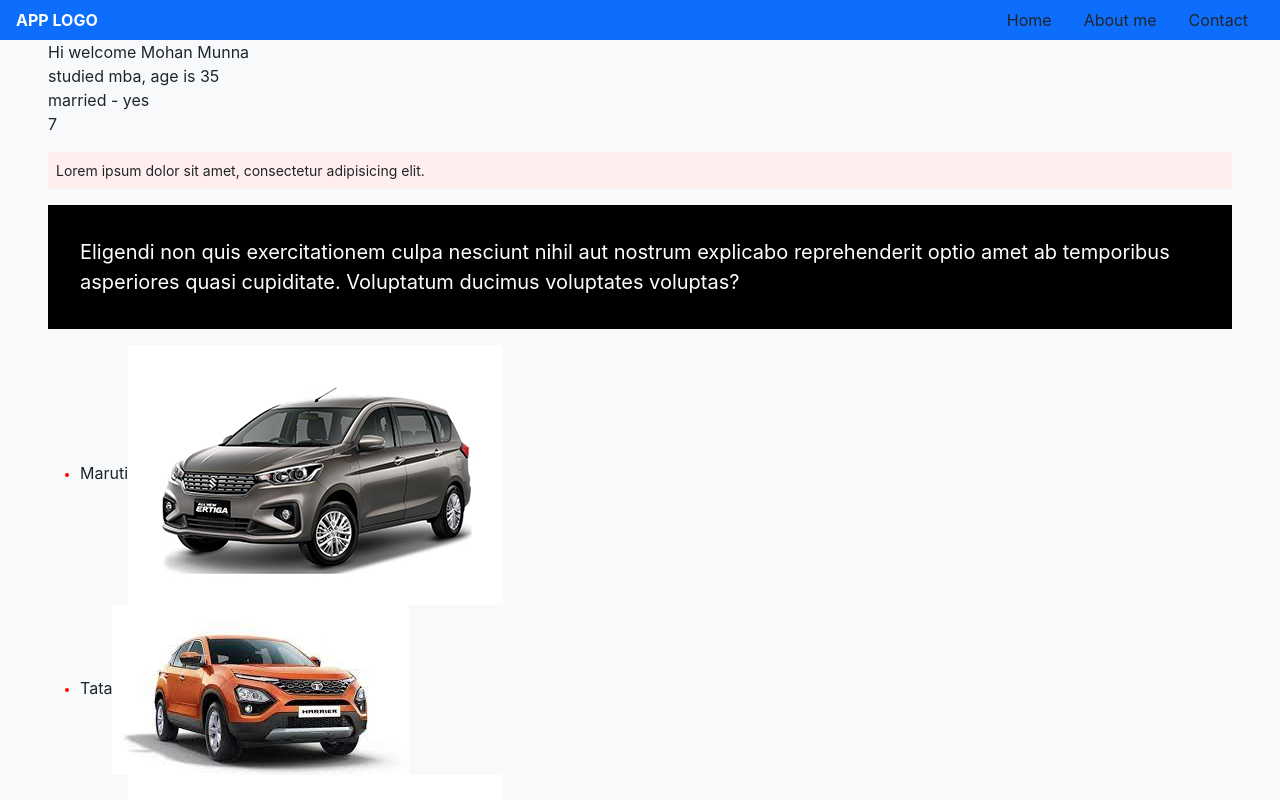
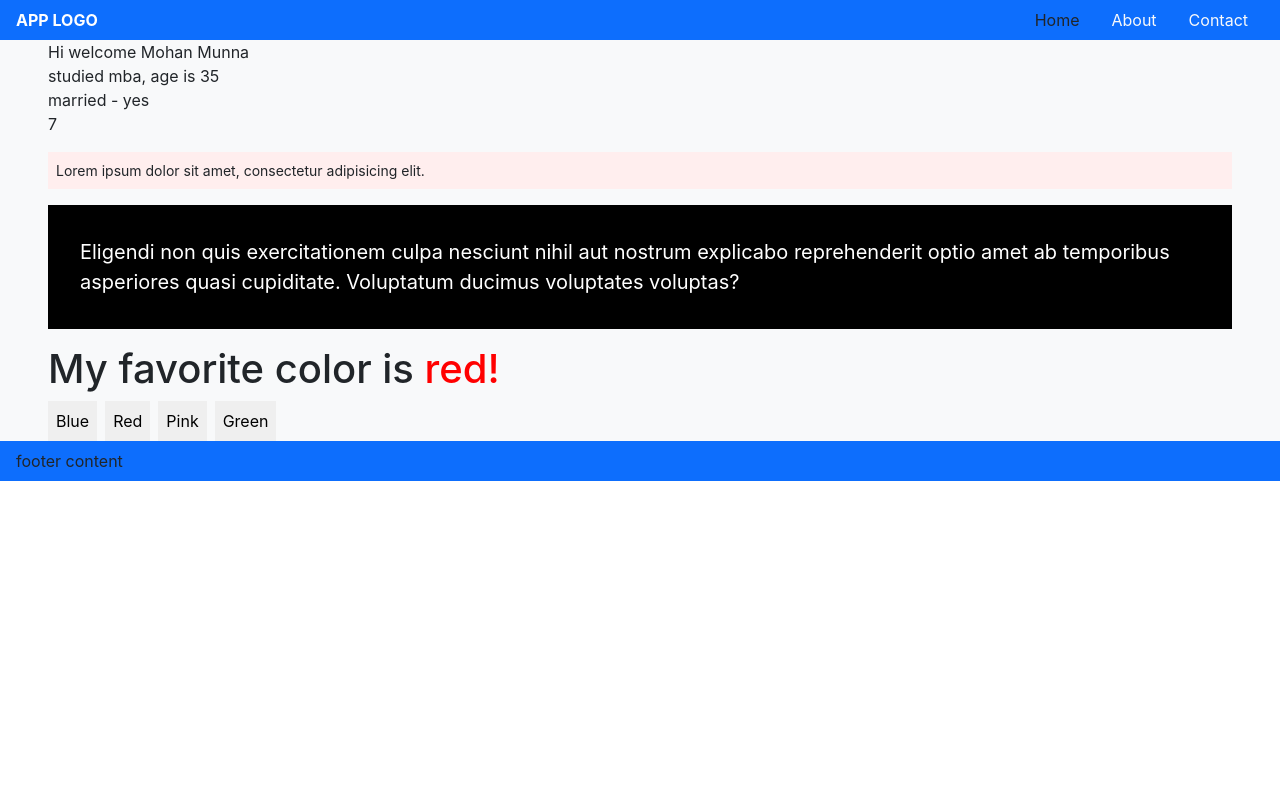
Before and after one commit to mohandeveloper2020/react-project-01, a React (Create React App) app: page /about in a window 1280 px wide. Shown: the top 800 px of the page. Built offline with nearby package versions, Linux system fonts and the light colour scheme.

Commit message:
router added

```diff
--- a/package.json
+++ b/package.json
@@ -10,6 +10,7 @@
     "bootstrap": "^5.3.0",
     "react": "^18.2.0",
     "react-dom": "^18.2.0",
+    "react-router-dom": "^6.14.2",
     "react-scripts": "5.0.1",
     "web-vitals": "^2.1.4"
   },
--- a/src/App.css
+++ b/src/App.css
@@ -1,7 +1,3 @@
-.App {
-  /* text-align: center; */
-}
-
 .App-logo {
   height: 40vmin;
   pointer-events: none;
--- a/src/App.js
+++ b/src/App.js
@@ -1,33 +1,23 @@
 import "./App.css";
-import Header from "./components/Header";
-import Name from "./components/Name";
-import Bio from "./components/Bio";
-import Users from "./components/Users";
-import Products from "./components/Products";
+import { BrowserRouter, Routes, Route } from "react-router-dom";
+import Home from "./pages/Home";
+import About from "./pages/About";
+import Contact from "./pages/Contact";
+import Layout from "./components/Layout";
 
 function App() {
-  let name = {
-    firstName: "Mohan",
-    lastName: "Munna",
-  };
-
-  let education = ["bcom", "mba"];
-
-  let age = 35;
-
-  let isMarried = true;
-
   return (
-    <div className="App">
-      <Header></Header>
-      <div className="px-5 bg-light">
-        <Name {...name} edu={education} age={age} married={isMarried}>
-          <Bio />
-        </Name>
-        <Users />
-        <Products />
-      </div>
-    </div>
+    <>
+      <BrowserRouter>
+        <Routes>
+          <Route path="/" element={<Layout />}>
+            <Route element={<Home />} index />
+            <Route element={<About />} path="/about" />
+            <Route element={<Contact />} path="/contact" />
+          </Route>
+        </Routes>
+      </BrowserRouter>
+    </>
   );
 }
 
--- a/src/components/FavoriteColor.js
+++ b/src/components/FavoriteColor.js
@@ -1,29 +1,35 @@
 import React, { useState } from "react";
 // import ReactDOM from "react-dom/client";
 
-function FavoriteColor() {
+const FavoriteColor = () => {
   const [color, setColor] = useState("red");
+
+  const btnStyle = {
+    padding: "0.5rem",
+    marginRight: "0.5rem",
+    border: "none",
+  };
 
   return (
     <>
       <h1>
         My favorite color is <span style={{ color: color }}>{color}!</span>
       </h1>
-      <button type="button" onClick={() => setColor("blue")}>
+      <button type="button" onClick={() => setColor("blue")} style={btnStyle}>
         Blue
       </button>
-      <button type="button" onClick={() => setColor("red")}>
+      <button type="button" onClick={() => setColor("red")} style={btnStyle}>
         Red
       </button>
-      <button type="button" onClick={() => setColor("pink")}>
+      <button type="button" onClick={() => setColor("pink")} style={btnStyle}>
         Pink
       </button>
-      <button type="button" onClick={() => setColor("green")}>
+      <button type="button" onClick={() => setColor("green")} style={btnStyle}>
         Green
       </button>
     </>
   );
-}
+};
 
 export default FavoriteColor;
 
--- a/src/components/Header.js
+++ /dev/null
@@ -1,14 +0,0 @@
-function Header() {
-  return (
-    <nav className="d-flex justify-content-between bg-primary px-3 py-2">
-      <div className="text-white fw-bold">APP LOGO</div>
-      <ul className="d-flex align-items-center mb-0 list-unstyled">
-        <li className="px-3">Home</li>
-        <li className="px-3">About me</li>
-        <li className="px-3">Contact</li>
-      </ul>
-    </nav>
-  );
-}
-
-export default Header;
--- /dev/null
+++ b/src/components/Intro.js
@@ -0,0 +1,20 @@
+import React, { useState } from "react";
+
+const Intro = () => {
+  const [text, setText] = useState("Earn");
+
+  const updateText = () => {
+    const value = ["Earn", "Grow", "Give"];
+    const ind = Math.floor(Math.random() * 3);
+    setText(value[ind]);
+  };
+
+  return (
+    <div>
+      <p>Lets {text} Money</p>
+      <button onClick={() => updateText()}>Update</button>
+    </div>
+  );
+};
+
+export default Intro;
--- /dev/null
+++ b/src/components/Layout.js
@@ -0,0 +1,58 @@
+import { useState } from "react";
+import { Outlet, Link } from "react-router-dom";
+
+const Layout = () => {
+  const [isActive, setIsActive] = useState("Home");
+
+  const handleClick = (value) => {
+    setIsActive(value);
+  };
+  return (
+    <>
+      <nav className="d-flex justify-content-between bg-primary px-3 py-2">
+        <div className="text-white fw-bold">APP LOGO</div>
+        <ul className="d-flex align-items-center mb-0 list-unstyled">
+          <li className="px-3">
+            <Link
+              to="/"
+              className={`text-light text-decoration-none ${
+                isActive === "Home" ? "text-dark" : ""
+              }`}
+              onClick={() => handleClick("Home")}
+            >
+              Home
+            </Link>
+          </li>
+          <li className="px-3">
+            <Link
+              to="/about"
+              className={`text-light text-decoration-none ${
+                isActive === "About" ? "text-dark" : ""
+              }`}
+              onClick={() => handleClick("About")}
+            >
+              About
+            </Link>
+          </li>
+          <li className="px-3">
+            <Link
+              to="/contact"
+              className={`text-light text-decoration-none ${
+                isActive === "Contact" ? "text-dark" : ""
+              }`}
+              onClick={() => handleClick("Contact")}
+            >
+              Contact
+            </Link>
+          </li>
+        </ul>
+      </nav>
+      <Outlet /> {/* these are the children */}
+      <div className="d-flex justify-content-between bg-primary px-3 py-2">
+        footer content
+      </div>
+    </>
+  );
+};
+
+export default Layout;
--- a/src/components/Users.js
+++ b/src/components/Users.js
@@ -1,7 +1,7 @@
 import React, { useState } from "react";
 
 const Users = () => {
-  const [data, setData] = useState();
+  const [data] = useState();
 
   fetch("db.json")
     .then((response) => response.json())
--- /dev/null
+++ b/src/pages/About.js
@@ -0,0 +1,28 @@
+import React from "react";
+import FavoriteColor from "../components/FavoriteColor";
+import Name from "../components/Name";
+import Bio from "../components/Bio";
+
+const About = () => {
+  let name = {
+    firstName: "Mohan",
+    lastName: "Munna",
+  };
+
+  let education = ["bcom", "mba"];
+
+  let age = 35;
+
+  let isMarried = true;
+
+  return (
+    <div className="px-5 bg-light">
+      <Name {...name} edu={education} age={age} married={isMarried}>
+        <Bio />
+      </Name>
+      <FavoriteColor />
+    </div>
+  );
+};
+
+export default About;
--- /dev/null
+++ b/src/pages/Contact.js
@@ -0,0 +1,12 @@
+import React from "react";
+import Products from "../components/Products";
+
+const Contact = () => {
+  return (
+    <div className="px-5 bg-light">
+      <Products />;
+    </div>
+  );
+};
+
+export default Contact;
--- /dev/null
+++ b/src/pages/Home.js
@@ -0,0 +1,16 @@
+import React from "react";
+import Intro from "../components/Intro";
+import Users from "../components/Users";
+
+const Home = () => {
+  return (
+    <>
+      <div className="px-5 bg-light">
+        <Intro />
+        <Users />
+      </div>
+    </>
+  );
+};
+
+export default Home;
```
Also changed, not shown: 1 other file (tests, documents, lock files or other folders).
